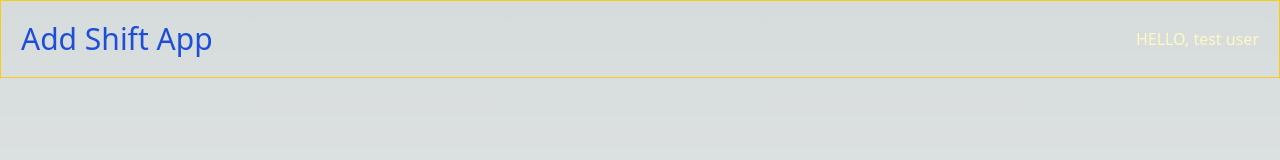
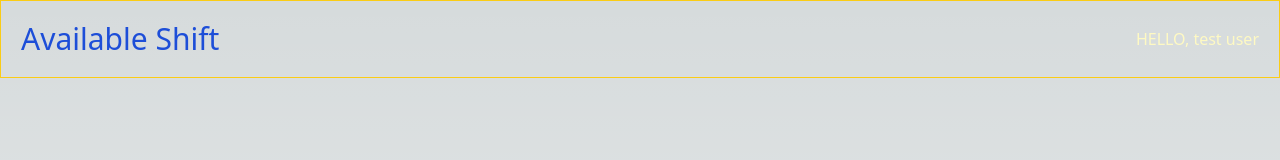
Before and after one commit to Caleb-McKinney/available-shifts-frontend, a Next.js app: page /about in a window 1280 px wide. Shown: the top 160 px of the page. Built offline with nearby package versions, Linux system fonts and the light colour scheme.

Commit message:
bringing repo current

```diff
--- a/src/app/components/CreateProjectBtn.tsx
+++ b/src/app/components/CreateProjectBtn.tsx
@@ -5,12 +5,14 @@ type Props = {
 
 const CreateProjectBtn: React.FC<Props> = ({ onClick }) => {
   return (
+    <center>
     <button
       className="border border-yellow-400 text-blue-400 px-12 py-1 hover:text-yellow-300 hover:bg-blue-700 rounded-md"
       onClick={onClick}
-    >
-      Add Shift
+      >
+      ADD SHIFT
     </button>
+      </center>
   );
 };
 
--- a/src/app/components/Header.tsx
+++ b/src/app/components/Header.tsx
@@ -10,7 +10,7 @@ export default function Header() {
     <header>
       <nav className="p-5 border border-yellow-400 flex justify-between items-center">
         <Link href={"/"}>
-        <h1 className="text-3xl text-blue-700">Add Shift App </h1>
+        <h1 className="text-3xl text-blue-700 text-center">Available Shift </h1>
         </Link>
         <p className="text-yellow-100">HELLO, {username} </p>
       </nav>
--- a/src/app/components/Project.tsx
+++ b/src/app/components/Project.tsx
@@ -20,7 +20,7 @@ export default function Project({
       ) : (
         <Link
           href={"project/" + project.projectid}
-          className="border border-blue-400 text-yellow-400 px-12 py-1 hover:text-black-300 hover:bg-blue-700 rounded-md"
+          className="border border-blue-700 text-yellow-400 px-12 py-1 hover:text-black-300 hover:bg-blue-700 rounded-md"
         >
           VIEW TASKS
         </Link>
--- a/src/app/page.tsx
+++ b/src/app/page.tsx
@@ -66,7 +66,7 @@ export default function Home() {
         />
       </div>
       <div className="p-5 border w-50 border-blue-700 w-full flex-col items-center justify-between ">
-        <h2 className="text-2xl text-yellow-400">Shifts</h2>
+        <h2 className="text-3xl text-yellow-400 text-center">Shifts</h2>
         <hr className="border-yellow mb-4"></hr>
         {projects.map((project) => {
           return (
```
Also changed, not shown: package.json (+7 -6 lines), tailwind.config.ts (line endings or trailing spaces), 2 other files (tests, documents, lock files or other folders).
